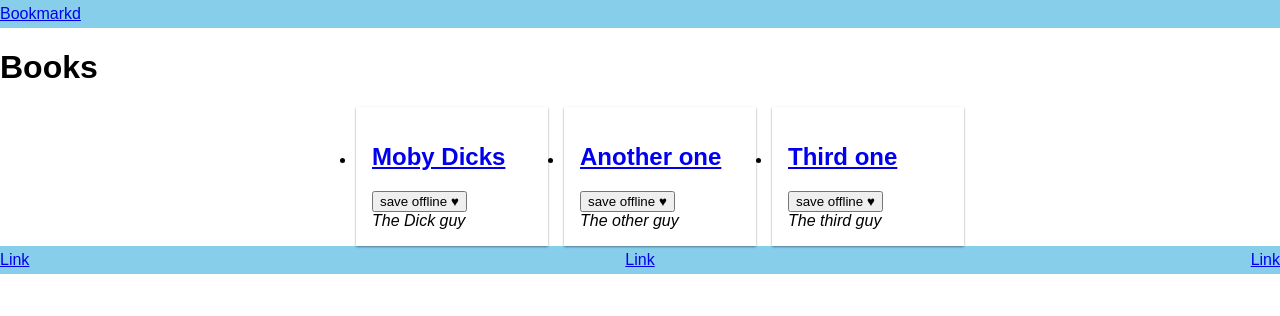
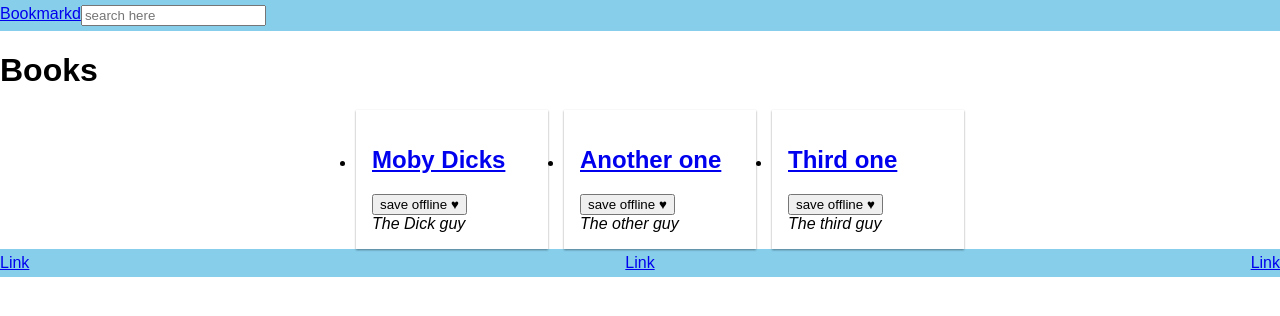
Before and after one commit to oliverjam/bookmarkd, a React (Create React App) app: page / in a window 1280 px wide. Shown: the top 316 px of the page. Built offline with nearby package versions, Linux system fonts and the light colour scheme.

Commit message:
Add initial fuzzy searching

```diff
--- /dev/null
+++ b/src/components/Search.js
@@ -0,0 +1,42 @@
+import React, { Component } from 'react';
+import { connect } from 'react-redux';
+
+class Search extends Component {
+  constructor(props) {
+    super(props);
+
+    this.state = {
+      value: '',
+    };
+  }
+  handleChange = event => {
+    this.setState({
+      value: event.target.value,
+    });
+    const searchResults = this.props.books.filter(book => {
+      const searchTerm = this.state.value.toLowerCase();
+      return (
+        book.author.toLowerCase().includes(searchTerm) ||
+        book.title.toLowerCase().includes(searchTerm)
+      );
+    });
+  };
+
+  render() {
+    return (
+      <input
+        value={this.state.value}
+        onChange={this.handleChange}
+        placeholder="search here"
+      />
+    );
+  }
+}
+
+function mapStateToProps(state) {
+  return {
+    books: state.books,
+  };
+}
+
+export default connect(mapStateToProps)(Search);
--- a/src/components/TopNav.js
+++ b/src/components/TopNav.js
@@ -1,6 +1,7 @@
 import React from 'react';
 import { Link } from 'react-router-dom';
 import styled from 'styled-components';
+import Search from './Search';
 
 import Nav from './utilities/Nav';
 
@@ -9,7 +10,12 @@ const TopNavigation = styled(Nav)`
 `;
 
 function TopNav() {
-  return <TopNavigation><Link to="/">Bookmarkd</Link></TopNavigation>;
+  return (
+    <TopNavigation>
+      <Link to="/">Bookmarkd</Link>
+      <Search />
+    </TopNavigation>
+  );
 }
 
 export default TopNav;
```
